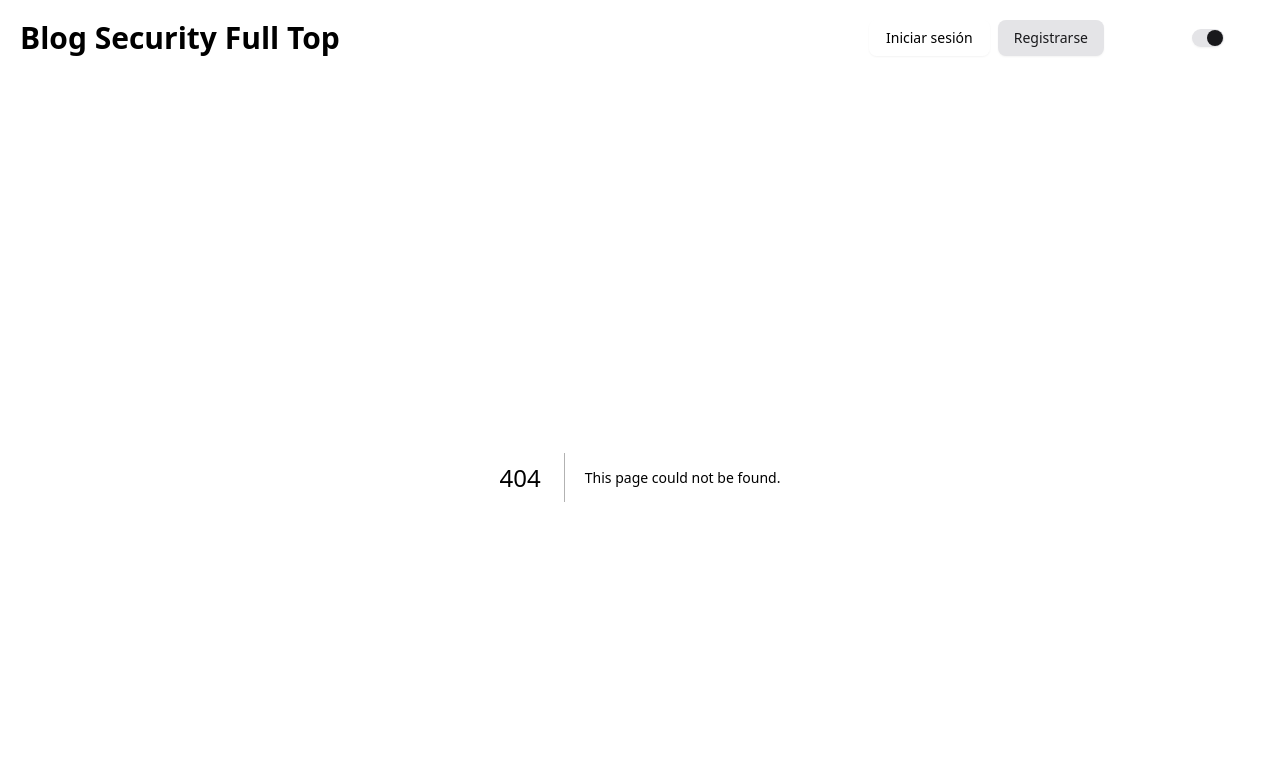
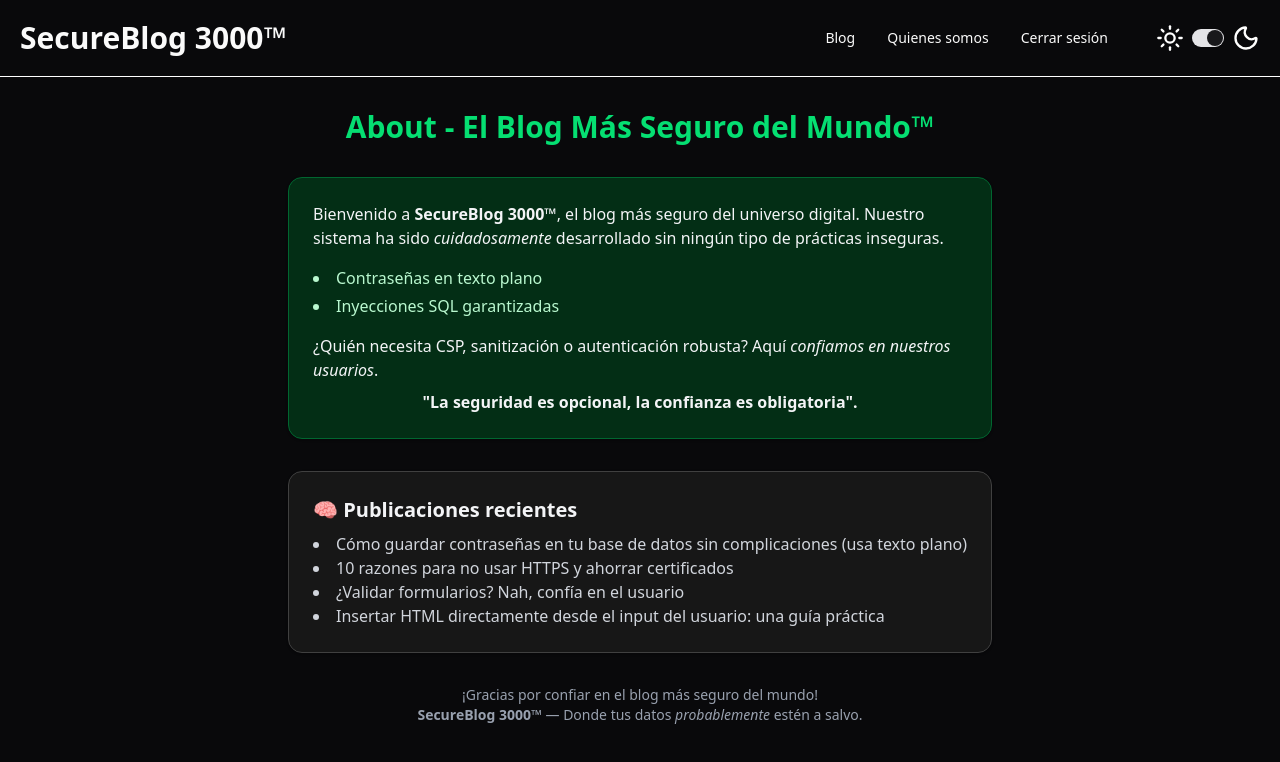
Before and after one commit to wh01s17/secure-blog-3000-front, a Next.js app: page /about in a window 1280 px wide. Before the commit this address had no page. Shown: the top 762 px of the page. Built offline with nearby package versions, Linux system fonts and the light colour scheme.

Commit message:
added about and welcome page

```diff
--- /dev/null
+++ b/app/about/page.tsx
@@ -0,0 +1,7 @@
+import { About } from "@/components/About";
+
+export default function AboutPage() {
+    return (
+        <About />
+    )
+}
--- a/app/layout.tsx
+++ b/app/layout.tsx
@@ -14,7 +14,7 @@ const geistMono = Geist_Mono({
 });
 
 export const metadata: Metadata = {
-  title: "Blog Security Full Top",
+  title: "SecureBlog 3000™",
   description: "Generated by create next app",
 };
 
--- a/app/page.tsx
+++ b/app/page.tsx
@@ -1,8 +1,7 @@
+import { Welcome } from "@/components/Welcome";
 
 export default function Home() {
   return (
-    <div>
-
-    </div>
+    <Welcome />
   );
 }
--- /dev/null
+++ b/components/About.tsx
@@ -0,0 +1,45 @@
+import React from 'react'
+
+export const About = () => {
+    return (
+        <div className="max-w-3xl mx-auto p-8 text-gray-800 dark:text-gray-100 space-y-8">
+            <h1 className="text-3xl font-bold text-center text-green-700 dark:text-green-400">
+                About - El Blog Más Seguro del Mundo™
+            </h1>
+
+            <section className="bg-green-50 dark:bg-green-950 p-6 rounded-xl shadow border border-green-200 dark:border-green-800">
+                <p className="mb-4">
+                    Bienvenido a <strong>SecureBlog 3000™</strong>, el blog más seguro del universo digital.
+                    Nuestro sistema ha sido <em>cuidadosamente</em> desarrollado sin ningún tipo de prácticas inseguras.
+                </p>
+                <ul className="list-disc list-inside space-y-1 text-green-900 dark:text-green-200 font-medium">
+                    <li>Contraseñas en texto plano</li>
+                    <li>Inyecciones SQL garantizadas</li>
+                </ul>
+                <p className="mt-4">
+                    ¿Quién necesita CSP, sanitización o autenticación robusta? Aquí <span className="italic">confiamos en nuestros usuarios</span>.
+                </p>
+                <p className="mt-2 font-semibold text-center">
+                    "La seguridad es opcional, la confianza es obligatoria".
+                </p>
+            </section>
+
+            <section className="bg-white dark:bg-neutral-900 p-6 rounded-xl shadow space-y-2 border border-gray-200 dark:border-neutral-700">
+                <h2 className="text-xl font-semibold text-gray-700 dark:text-gray-100">
+                    🧠 Publicaciones recientes
+                </h2>
+                <ul className="list-disc list-inside text-gray-600 dark:text-gray-300">
+                    <li>Cómo guardar contraseñas en tu base de datos sin complicaciones (usa texto plano)</li>
+                    <li>10 razones para no usar HTTPS y ahorrar certificados</li>
+                    <li>¿Validar formularios? Nah, confía en el usuario</li>
+                    <li>Insertar HTML directamente desde el input del usuario: una guía práctica</li>
+                </ul>
+            </section>
+
+            <footer className="text-center text-gray-500 dark:text-gray-400 text-sm">
+                ¡Gracias por confiar en el blog más seguro del mundo!<br />
+                <strong>SecureBlog 3000™</strong> — Donde tus datos <em>probablemente</em> estén a salvo.
+            </footer>
+        </div>
+    )
+}
--- a/components/Navbar.tsx
+++ b/components/Navbar.tsx
@@ -4,11 +4,11 @@ import { ThemeToggle } from './ThemeToggle'
 import Link from 'next/link'
 import { useDarkModeStore } from '@/store/useDarkModeStore'
 import { Button } from './ui/button'
+import { useUserStore } from '@/store/useUserStore'
 
 export const Navbar = () => {
     const { isDark } = useDarkModeStore()
-
-    const currentUser = false
+    const { currentUser } = useUserStore()
 
     return (
         <nav
@@ -20,7 +20,7 @@ export const Navbar = () => {
                     href='/'
                     className='text-3xl font-bold duration-200 hover:text-zinc-500'
                 >
-                    Blog Security Full Top
+                    SecureBlog 3000™
                 </Link>
             </div>
             <div className='flex gap-8'>
--- /dev/null
+++ b/components/Welcome.tsx
@@ -0,0 +1,18 @@
+import React from 'react'
+
+export const Welcome = () => {
+    return (
+        <div
+            className="h-[calc(100vh-77px)] bg-[url('/images/bg.jpg')] bg-cover bg-center bg-no-repeat"
+        >
+            <div className="h-full w-full flex flex-col gap-20 items-center justify-center bg-black/60">
+                <h1 className="text-white text-5xl font-bold">
+                    Bienvenido al blog más seguro del mundo
+                </h1>
+                <h1 className="text-white text-2xl">
+                    SecureBlog 3000™ — Donde tus datos <i>probablemente</i> estén a salvo.
+                </h1>
+            </div>
+        </div>
+    )
+}
--- a/components/auth/Signup.tsx
+++ b/components/auth/Signup.tsx
@@ -9,12 +9,13 @@ import { signupSchema } from '@/lib/signupSchema'
 import { Button } from '../ui/button'
 import { Input } from '../ui/input'
 import { Label } from '../ui/label'
+import { useUserStore } from '@/store/useUserStore'
 
 type SignUpFormData = yup.InferType<typeof signupSchema>
 
 export const Signup = () => {
     const router = useRouter()
-    const currentUser = false
+    const { currentUser } = useUserStore()
     const loading = false
 
     const {
--- /dev/null
+++ b/components/ui/badge.tsx
@@ -0,0 +1,46 @@
+import * as React from "react"
+import { Slot } from "@radix-ui/react-slot"
+import { cva, type VariantProps } from "class-variance-authority"
+
+import { cn } from "@/lib/utils"
+
+const badgeVariants = cva(
+  "inline-flex items-center justify-center rounded-md border px-2 py-0.5 text-xs font-medium w-fit whitespace-nowrap shrink-0 [&>svg]:size-3 gap-1 [&>svg]:pointer-events-none focus-visible:border-ring focus-visible:ring-ring/50 focus-visible:ring-[3px] aria-invalid:ring-destructive/20 dark:aria-invalid:ring-destructive/40 aria-invalid:border-destructive transition-[color,box-shadow] overflow-hidden",
+  {
+    variants: {
+      variant: {
+        default:
+          "border-transparent bg-primary text-primary-foreground [a&]:hover:bg-primary/90",
+        secondary:
+          "border-transparent bg-secondary text-secondary-foreground [a&]:hover:bg-secondary/90",
+        destructive:
+          "border-transparent bg-destructive text-white [a&]:hover:bg-destructive/90 focus-visible:ring-destructive/20 dark:focus-visible:ring-destructive/40 dark:bg-destructive/60",
+        outline:
+          "text-foreground [a&]:hover:bg-accent [a&]:hover:text-accent-foreground",
+      },
+    },
+    defaultVariants: {
+      variant: "default",
+    },
+  }
+)
+
+function Badge({
+  className,
+  variant,
+  asChild = false,
+  ...props
+}: React.ComponentProps<"span"> &
+  VariantProps<typeof badgeVariants> & { asChild?: boolean }) {
+  const Comp = asChild ? Slot : "span"
+
+  return (
+    <Comp
+      data-slot="badge"
+      className={cn(badgeVariants({ variant }), className)}
+      {...props}
+    />
+  )
+}
+
+export { Badge, badgeVariants }
--- /dev/null
+++ b/components/ui/card.tsx
@@ -0,0 +1,92 @@
+import * as React from "react"
+
+import { cn } from "@/lib/utils"
+
+function Card({ className, ...props }: React.ComponentProps<"div">) {
+  return (
+    <div
+      data-slot="card"
+      className={cn(
+        "bg-card text-card-foreground flex flex-col gap-6 rounded-xl border py-6 shadow-sm",
+        className
+      )}
+      {...props}
+    />
+  )
+}
+
+function CardHeader({ className, ...props }: React.ComponentProps<"div">) {
+  return (
+    <div
+      data-slot="card-header"
+      className={cn(
+        "@container/card-header grid auto-rows-min grid-rows-[auto_auto] items-start gap-1.5 px-6 has-data-[slot=card-action]:grid-cols-[1fr_auto] [.border-b]:pb-6",
+        className
+      )}
+      {...props}
+    />
+  )
+}
+
+function CardTitle({ className, ...props }: React.ComponentProps<"div">) {
+  return (
+    <div
+      data-slot="card-title"
+      className={cn("leading-none font-semibold", className)}
+      {...props}
+    />
+  )
+}
+
+function CardDescription({ className, ...props }: React.ComponentProps<"div">) {
+  return (
+    <div
+      data-slot="card-description"
+      className={cn("text-muted-foreground text-sm", className)}
+      {...props}
+    />
+  )
+}
+
+function CardAction({ className, ...props }: React.ComponentProps<"div">) {
+  return (
+    <div
+      data-slot="card-action"
+      className={cn(
+        "col-start-2 row-span-2 row-start-1 self-start justify-self-end",
+        className
+      )}
+      {...props}
+    />
+  )
+}
+
+function CardContent({ className, ...props }: React.ComponentProps<"div">) {
+  return (
+    <div
+      data-slot="card-content"
+      className={cn("px-6", className)}
+      {...props}
+    />
+  )
+}
+
+function CardFooter({ className, ...props }: React.ComponentProps<"div">) {
+  return (
+    <div
+      data-slot="card-footer"
+      className={cn("flex items-center px-6 [.border-t]:pt-6", className)}
+      {...props}
+    />
+  )
+}
+
+export {
+  Card,
+  CardHeader,
+  CardFooter,
+  CardTitle,
+  CardAction,
+  CardDescription,
+  CardContent,
+}
--- /dev/null
+++ b/components/ui/separator.tsx
@@ -0,0 +1,28 @@
+"use client"
+
+import * as React from "react"
+import * as SeparatorPrimitive from "@radix-ui/react-separator"
+
+import { cn } from "@/lib/utils"
+
+function Separator({
+  className,
+  orientation = "horizontal",
+  decorative = true,
+  ...props
+}: React.ComponentProps<typeof SeparatorPrimitive.Root>) {
+  return (
+    <SeparatorPrimitive.Root
+      data-slot="separator"
+      decorative={decorative}
+      orientation={orientation}
+      className={cn(
+        "bg-border shrink-0 data-[orientation=horizontal]:h-px data-[orientation=horizontal]:w-full data-[orientation=vertical]:h-full data-[orientation=vertical]:w-px",
+        className
+      )}
+      {...props}
+    />
+  )
+}
+
+export { Separator }
--- a/package.json
+++ b/package.json
@@ -11,6 +11,7 @@
   "dependencies": {
     "@hookform/resolvers": "^5.1.1",
     "@radix-ui/react-label": "^2.1.7",
+    "@radix-ui/react-separator": "^1.1.7",
     "@radix-ui/react-slot": "^1.2.3",
     "@radix-ui/react-switch": "^1.2.5",
     "axios": "^1.10.0",
--- /dev/null
+++ b/store/useUserStore.ts
@@ -0,0 +1,12 @@
+import { create } from 'zustand'
+
+type UserProps = {
+    currentUser: boolean
+    setCurrentUser: (mode: boolean) => void
+}
+
+export const useUserStore = create<UserProps>((set) => ({
+    currentUser: true,
+
+    setCurrentUser: (mode) => set({ currentUser: mode })
+}))
```
Also changed, not shown: 1 other file (tests, documents, lock files or other folders).
